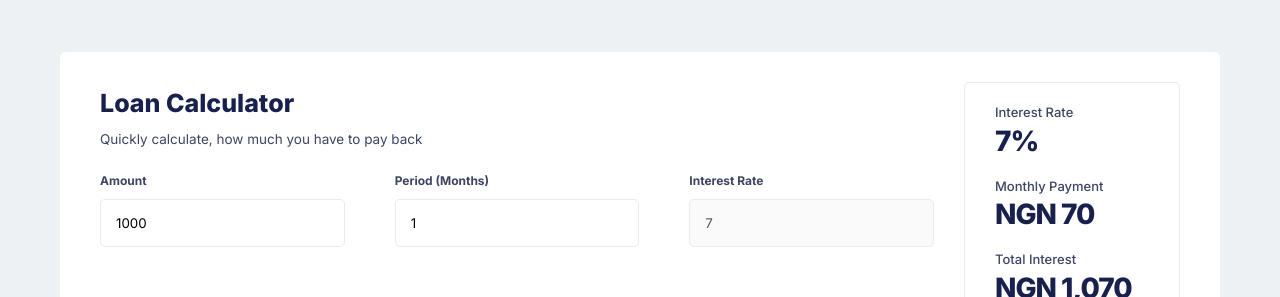
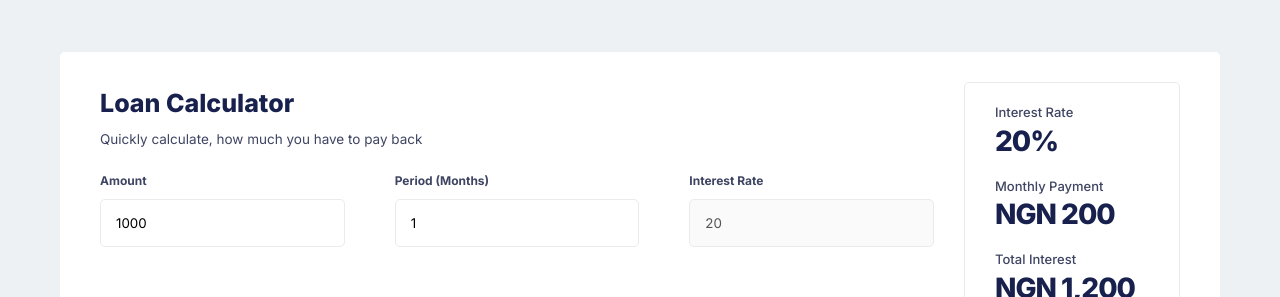
Before and after one commit to danieloski98/eazicred_frontend, a React (Create React App) app: page / in a window 1280 px wide. Shown: the part 3260-3557 px from the top of the page. Built offline with nearby package versions, Linux system fonts and the light colour scheme.

Commit message:
fixed loan calculator ch(set rate)

```diff
--- a/src/components/LoanCalculator.js
+++ b/src/components/LoanCalculator.js
@@ -6,7 +6,7 @@ const LoanCalculator = () => {
     const [form, setForm] = React.useState({
         amount: 1000,
         period: 1,
-        rate: 7
+        rate: 20
     })
 
     function loanRate(rateVal){
```
